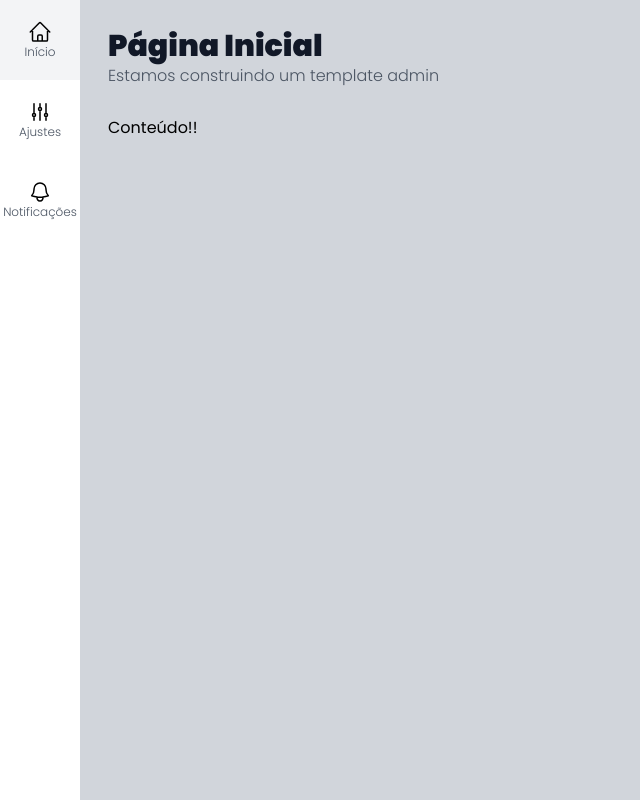
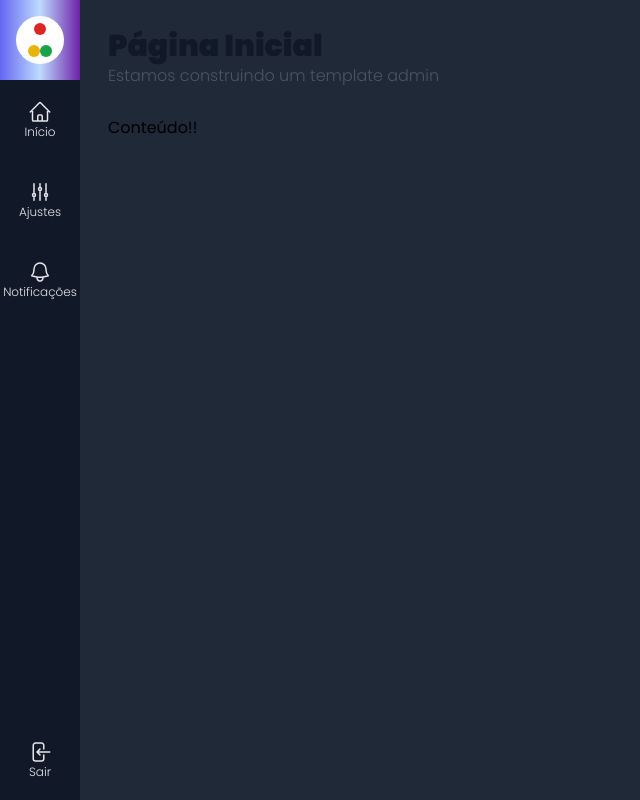
Before and after one commit to marcelolinck/admin-template, a Next.js app: page / in a window 1280 px wide. Shown: the whole page, without its empty margins (0-640 px from the left). Built offline with nearby package versions, Linux system fonts and the light colour scheme.

Commit message:
173 - Esquema de cores #02

```diff
--- a/src/components/Icons/Index.tsx
+++ b/src/components/Icons/Index.tsx
@@ -20,3 +20,10 @@ export const IconeSino = (
         <path strokeLinecap="round" strokeLinejoin="round" d="M14.857 17.082a23.848 23.848 0 005.454-1.31A8.967 8.967 0 0118 9.75v-.7V9A6 6 0 006 9v.75a8.967 8.967 0 01-2.312 6.022c1.733.64 3.56 1.085 5.455 1.31m5.714 0a24.255 24.255 0 01-5.714 0m5.714 0a3 3 0 11-5.714 0" />
     </svg>
 )
+
+export const IconeSair = (
+    <svg xmlns="http://www.w3.org/2000/svg" fill="none" viewBox="0 0 24 24" strokeWidth={1.5} stroke="currentColor" className="w-6 h-6">
+        <path strokeLinecap="round" strokeLinejoin="round" d="M15.75 9V5.25A2.25 2.25 0 0013.5 3h-6a2.25 2.25 0 00-2.25 2.25v13.5A2.25 2.25 0 007.5 21h6a2.25 2.25 0 002.25-2.25V15M12 9l-3 3m0 0l3 3m-3-3h12.75" />
+    </svg>
+
+)
--- a/src/components/template/Layout.tsx
+++ b/src/components/template/Layout.tsx
@@ -10,7 +10,7 @@ interface LayoutProps {
 
 export default function Layout(props: LayoutProps) {
     return (
-        <div className={`flex h-screen w-screen`}>
+        <div className={`dark flex h-screen w-screen`}>
             <MenuLateral />
             <div className={`
                 flex flex-col
--- a/src/components/template/MenuItem.tsx
+++ b/src/components/template/MenuItem.tsx
@@ -1,26 +1,44 @@
 import Link from "next/link"
 
 interface MenuItemProps {
-    url: string
+    url?: string
     texto: string
     icone: any
+    className?: string
+    onClick?: (evento: any) => void
 }
 
 export default function MenuItem(props: MenuItemProps) {
-    return (
-        <li className={`
-        hover:bg-gray-100
-        `}>
-            <Link href={props.url} legacyBehavior>
-            <a className={`flex flex-col justify-center items-center h-20 w-20`} >
+    function renderizarLink() {
+        return (
+            <a className={`
+                flex flex-col
+                justify-center
+                items-center
+                h-20 w-20 dark:text-gray-200 ${props.className}`} >
                 {props.icone}
                 <span className={`
-                text-xs font-light text-gray-600
+                text-xs font-light
                 `}>
                     {props.texto}
                 </span>
             </a>
-            </Link>
+        )
+    }
+
+    return (
+        <li onClick={props.onClick} className={`
+            hover:bg-gray-100
+            cursor-pointer
+        `}>
+            {props.url ? (
+                <Link href={props.url} legacyBehavior>
+                    {renderizarLink()}
+                </Link>
+            ) : (
+                renderizarLink()
+            )}
+
         </li>
     )
 }
--- a/src/components/template/MenuLateral.tsx
+++ b/src/components/template/MenuLateral.tsx
@@ -1,14 +1,34 @@
-import { IconeAjustes, IconeCasa, IconeSino } from "../Icons/Index"
+import { IconeAjustes, IconeCasa, IconeSair, IconeSino } from "../Icons/Index"
+import Logo from "./Logo"
 import MenuItem from "./MenuItem"
 
 export default function MenuLateral() {
     return (
-        <aside>
-            <ul>
+        <aside className={`
+            flex flex-col
+            bg-gray-200 text-gray-700
+            dark:bg-gray-900
+        `}>
+            <div className={`
+            flex flex-col items-center justify-center
+            bg-gradient-to-r from-indigo-500 via-blue-200 to-purple-800
+            h-20
+            w-20
+            `}>
+                <Logo / >
+            </div>
+            <ul className="flex-grow">
                 <MenuItem url="/" texto="Início" icone={IconeCasa} />
                 <MenuItem url="/ajustes" texto="Ajustes" icone={IconeAjustes} />
                 <MenuItem url="/notificacoes" texto="Notificações" icone={IconeSino} />
             </ul>
+            <ul>
+                <MenuItem url="/" texto="Sair" icone={IconeSair} onClick={()=>console.log('Logout!')} className={`
+                text-red-600
+                hover:bg-red-400 hover:text-white
+                `}/>
+
+            </ul>
         </aside>
     )
 }
--- /dev/null
+++ b/src/components/template/logo.tsx
@@ -0,0 +1,13 @@
+export default function Logo(){
+    return(
+        <div className={`flex flex-col h-12 w-12 rounded-full
+        items-center justify-center bg-white`}>
+            <div className="h-3 w-3 rounded-full bg-red-600 mb-1"></div>
+
+            <div className="flex mt-0.5">
+                <div className="h-3 w-3 rounded-full bg-yellow-500 mt-1"></div>
+                <div className="h-3 w-3 rounded-full bg-green-600 mt-1"></div>
+            </div>
+        </div>
+    )
+}
```
